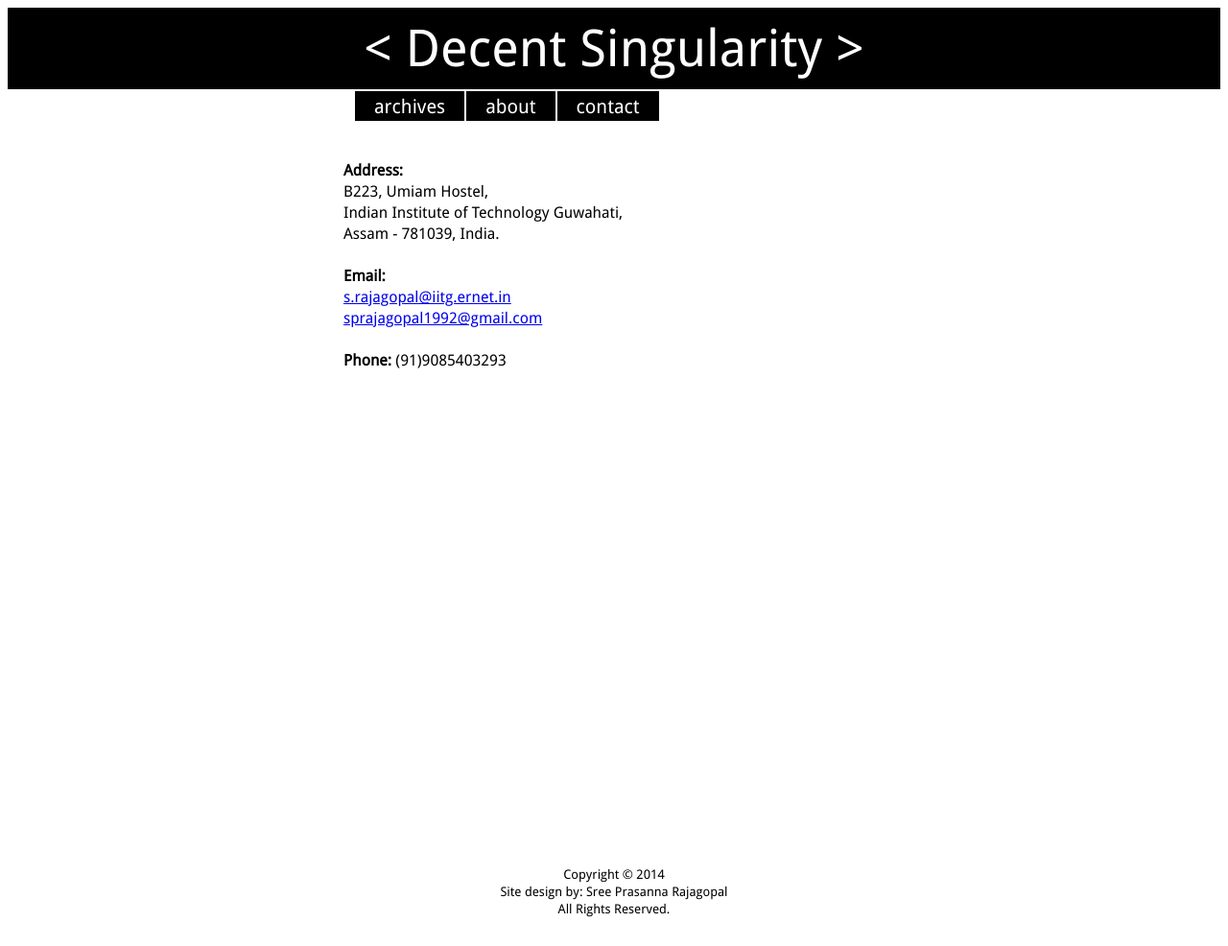
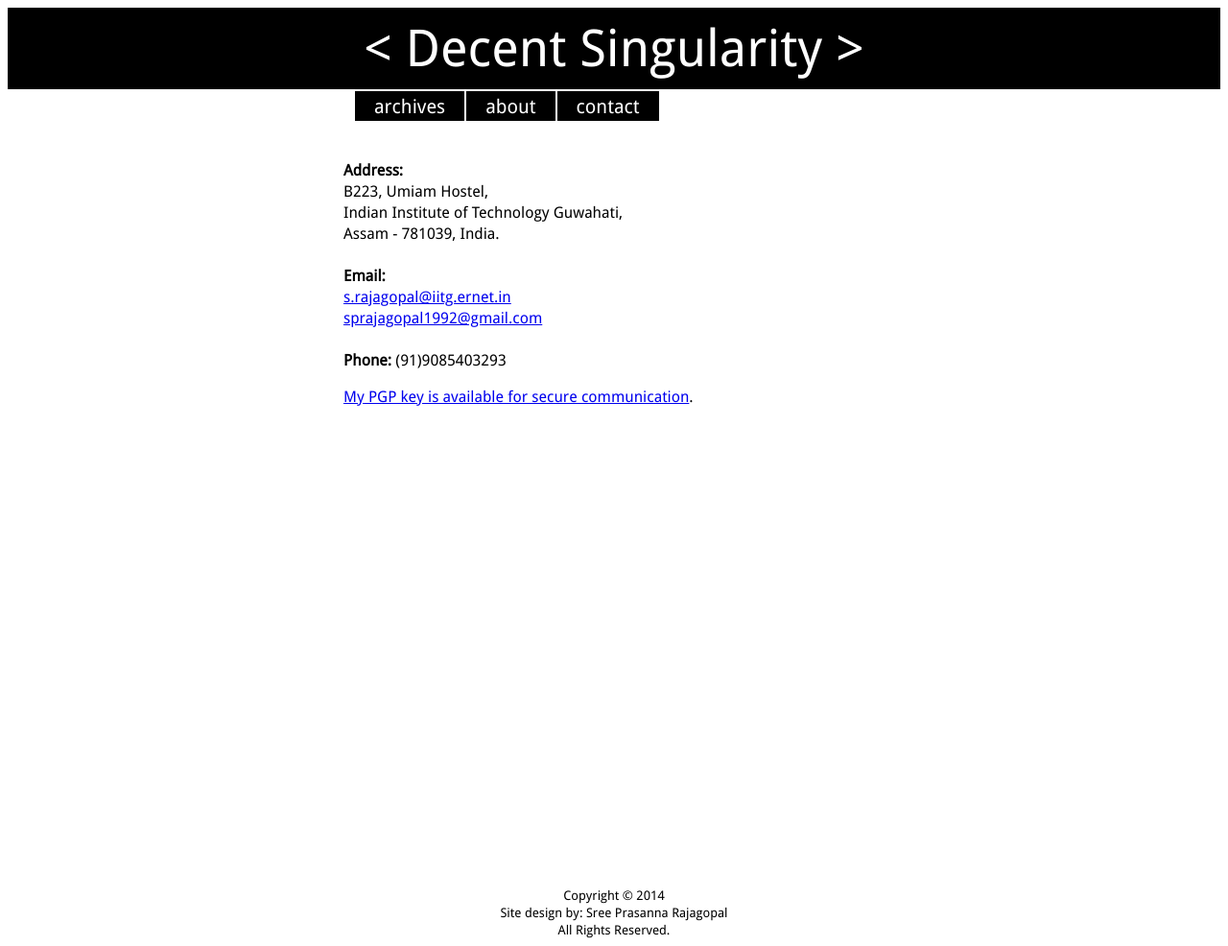
Before and after one commit to allinadaysdecay/sprajagopal.github.io, a Jekyll site: the page built from contact.html, in a window 1280 px wide. Shown: the whole page at 96% size. Built offline with Jekyll 4.4.1, drawn with Linux system fonts in a browser that asks for light colours; Markdown is read by kramdown in place of the engine named in the settings; before the commit the page ends 964 px from its top, so only the background shows below that.

Commit message:
change contact.html

```diff
--- a/contact.html
+++ b/contact.html
@@ -22,3 +22,4 @@ Assam - 781039, India.
 <br>
 <b>Phone: </b>(91)9085403293
 </p>
+<a href="files/sprajagopal_pubkey.gpg">My PGP key is available for secure communication</a>.
```
Also changed, not shown: 2 other files.
